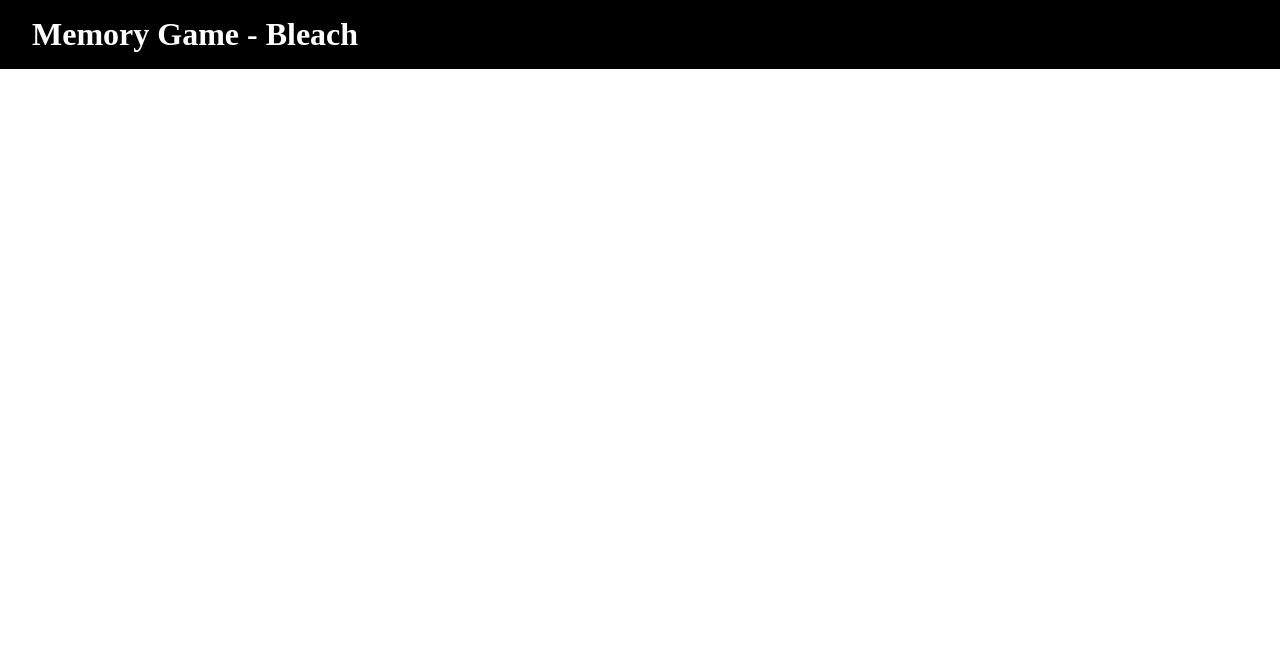
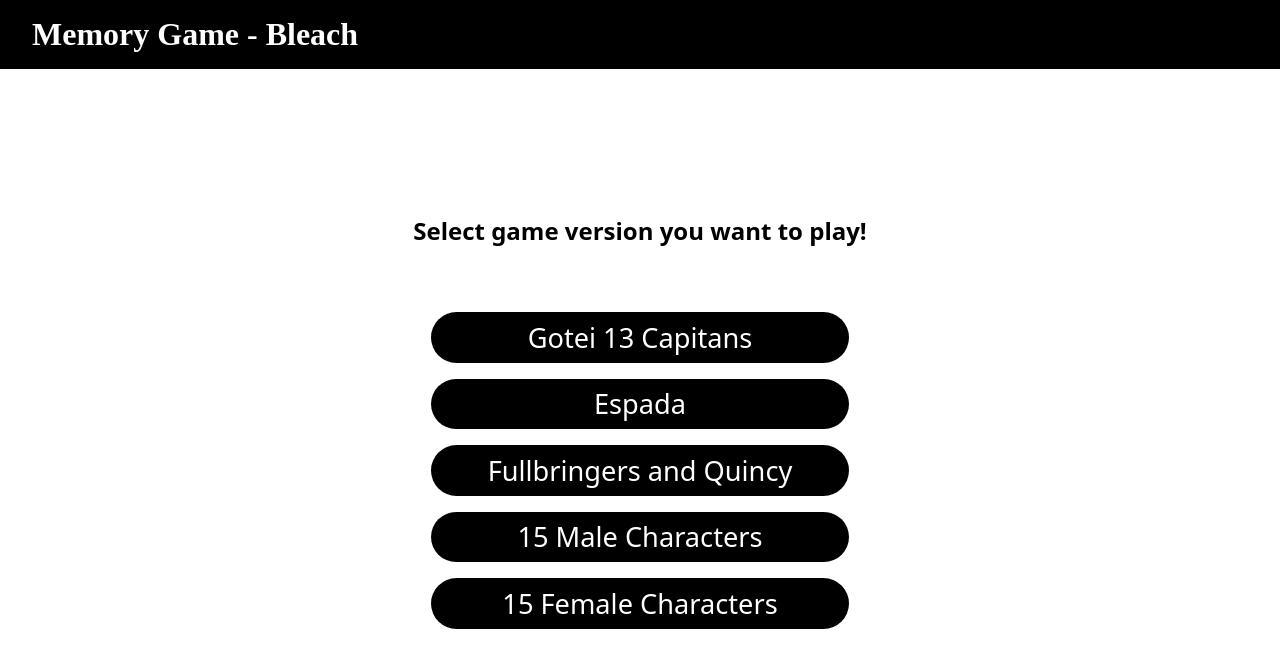
Before and after one commit to Se1roon/memory-game, a React (Create React App) app: page / in a window 1280 px wide. Shown: the top 668 px of the page. Built offline with nearby package versions, Linux system fonts and the light colour scheme; a web font is replaced by a local one.

Commit message:
Modify render method of Game component and add styling of it.

```diff
--- /dev/null
+++ b/src/assets/scss/game.scss
@@ -0,0 +1,12 @@
+@import './variables.scss';
+
+$margin-top: 8rem;
+
+.game {
+    font-family: system-ui, -apple-system, BlinkMacSystemFont, 'Segoe UI', Roboto, Oxygen, Ubuntu, Cantarell, 'Open Sans', 'Helvetica Neue', sans-serif;
+    display: flex;
+    flex-direction: column;
+    justify-content: center;
+    align-items: center;
+    margin-top: $margin-top;
+}
--- a/src/assets/scss/main.scss
+++ b/src/assets/scss/main.scss
@@ -1,6 +1,12 @@
 @use './normalize.css';
 @use './header.scss';
+@use './game.scss';
+@use './versions.scss';
 
 *, *::before, *::after {
   box-sizing: border-box;
 }
+
+#root {
+  height: 100vh;
+}
--- a/src/components/Game.jsx
+++ b/src/components/Game.jsx
@@ -1,4 +1,5 @@
 import React, { useState, useEffect } from "react";
+import Versions from "./Versions";
 
 const Game = () => {
   const [isPlaying, setPlaying] = useState(false);
@@ -6,7 +7,12 @@
   const [score, setScore] = useState(0);
   const [bestScore, setBestScore] = useState(0);
 
-  return <main className="game"></main>;
+  return (
+    <main className="game">
+      <h2>Select game version you want to play!</h2>
+      <Versions />
+    </main>
+  );
 };
 
 export default Game;
```
